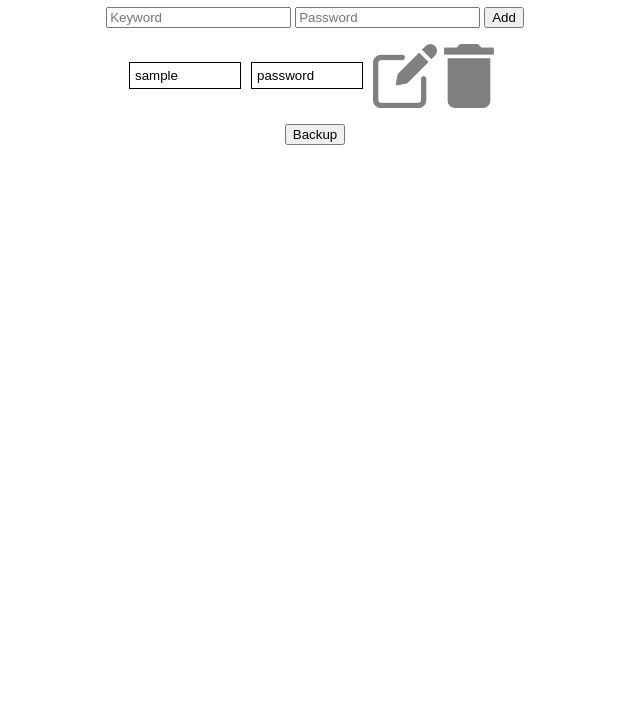
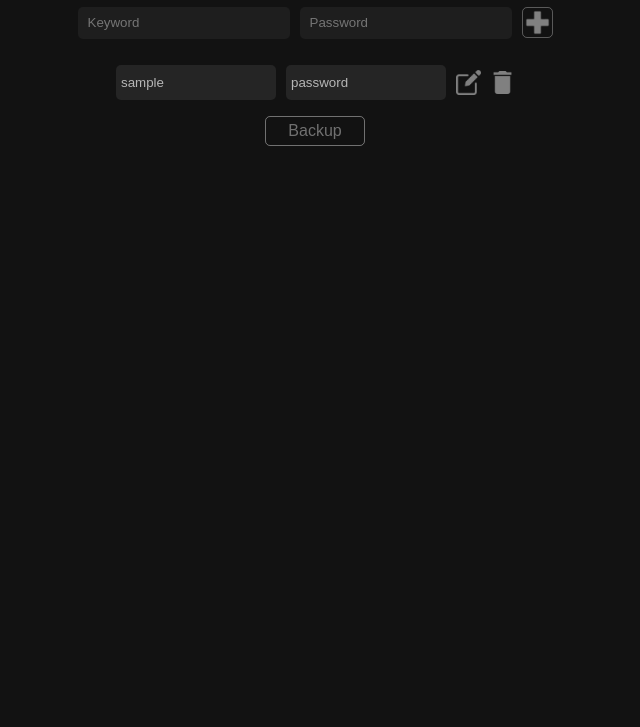
Before and after one commit to thatcodechap/warden, a website with bundled scripts: page public/index.html in a window 1280 px wide. Shown: the part 73-800 px from the top of the page, without its empty margins (325-965 px from the left). Built offline with nearby package versions, Linux system fonts and the light colour scheme.

Commit message:
Renew UI

```diff
--- a/public/index.html
+++ b/public/index.html
@@ -9,7 +9,7 @@
             <form class="addForm" onsubmit="return false">
                 <input type="text" name="keyword" id="keyword" placeholder="Keyword">
                 <input type="text" name="password" id="password" placeholder="Password">
-                <input type="submit" value="Add" id="addButton">
+                <input type="image" src="assets/plus.png" id="addButton">
             </form>
             <div id="passwordList"></div>
         </div>
--- a/public/styles/style.css
+++ b/public/styles/style.css
@@ -1,16 +1,40 @@
+body{
+    background-color: #121212;
+}
+
 h1{
     text-align: center;
+    color: rgba(255, 255, 255, 0.76);
 }
 .container{
     display: flex;
     flex-direction: column;
     align-items: center;
 }
+.addForm {
+    display: flex;
+    align-items: center;
+    margin-bottom: 10px;
+}
 .box {
-    width: 100px;
-    border: 1px solid black;
+    color: rgba(255, 255, 255, 0.668);
+    background-color: rgba(255,255,255,0.08);
+    border-width: 0px;
+    width: 150px;
+    height: 25px;
     padding: 5px;
     margin-right: 10px;
+    border-radius: 5px;
+}
+#keyword, #password {
+    color: white;
+    background-color: rgba(255,255,255,0.05);
+    border-width: 0px;
+    width: 200px;
+    height: 30px;
+    border-radius: 5px;
+    margin-right: 10px;
+    padding-left: 10px;
 }
 .entry{
     display: flex;
@@ -19,3 +43,49 @@ h1{
 .delete:hover {
     cursor: pointer;
 }
+#addButton {
+    width: 25px;
+    height: 25px;
+    padding: 2px;
+    border-radius: 5px;
+    border-width: 1px;
+    border-color: rgba(255, 255, 255, 0.3);
+    border-style: solid;
+}
+#editButton{
+    margin-right: 10px;
+    width: 25px;
+    height: 25px;
+}
+#deleteButton{
+    width: 23px;
+    height: 23px;
+}
+#backup {
+    border-radius: 5px;
+    color: rgba(255, 255, 255, 0.4);
+    background-color: inherit;
+    border: rgba(255, 255, 255, 0.4) solid 1px ;
+    font-size: medium;
+    min-width: 100px;
+    padding: 5px;
+    cursor: pointer;
+}
+.errorMessage {
+    border: #cf667946 solid 1px;
+    padding: 20px;
+    color: #cf6679;
+}
+.tryButton {
+    margin-left: 5px;
+    background: none;
+    color: #cf6679;
+    border: #cf6679 solid 1px;
+    padding: 5px;
+    cursor: pointer;
+}
+#sync {
+    opacity: 0.5;
+    width: 32px;
+    height: 32px;
+}
```
